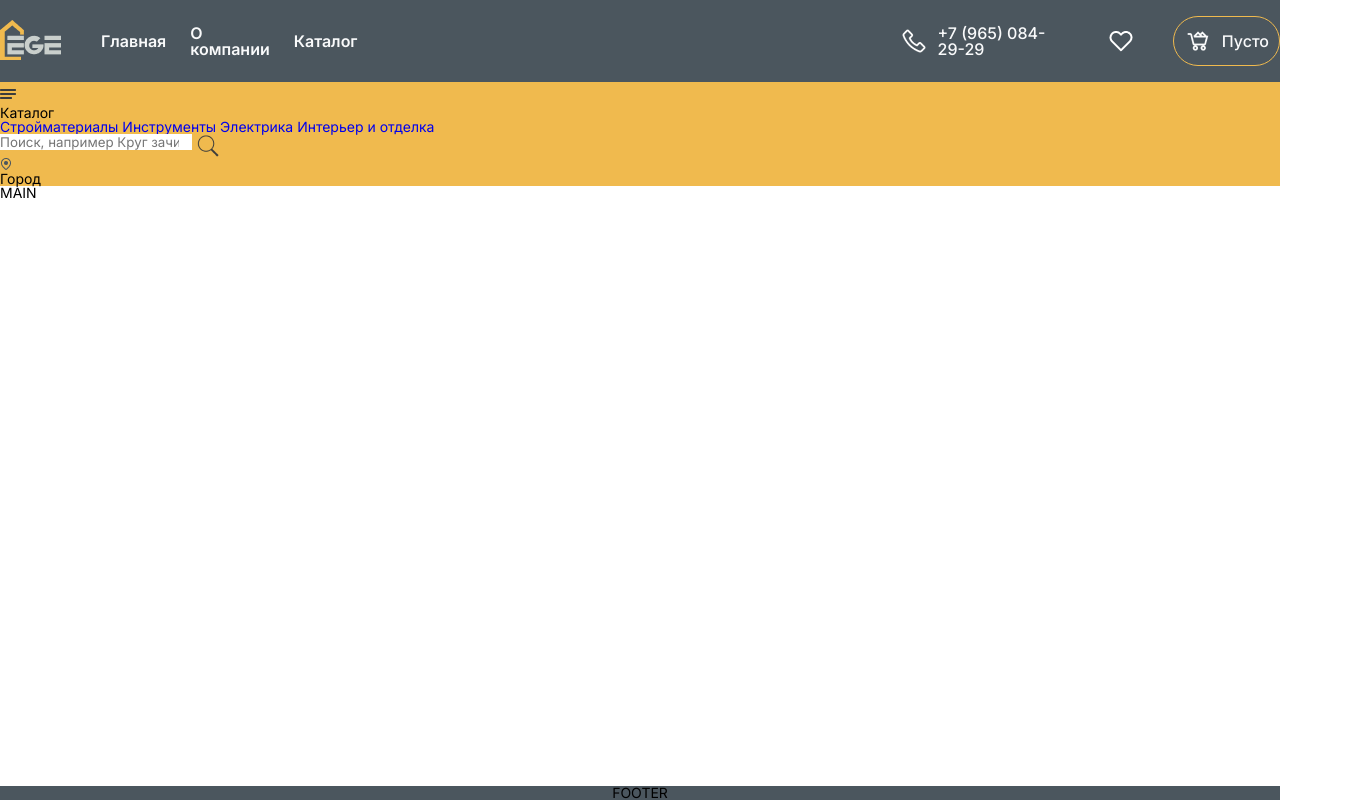
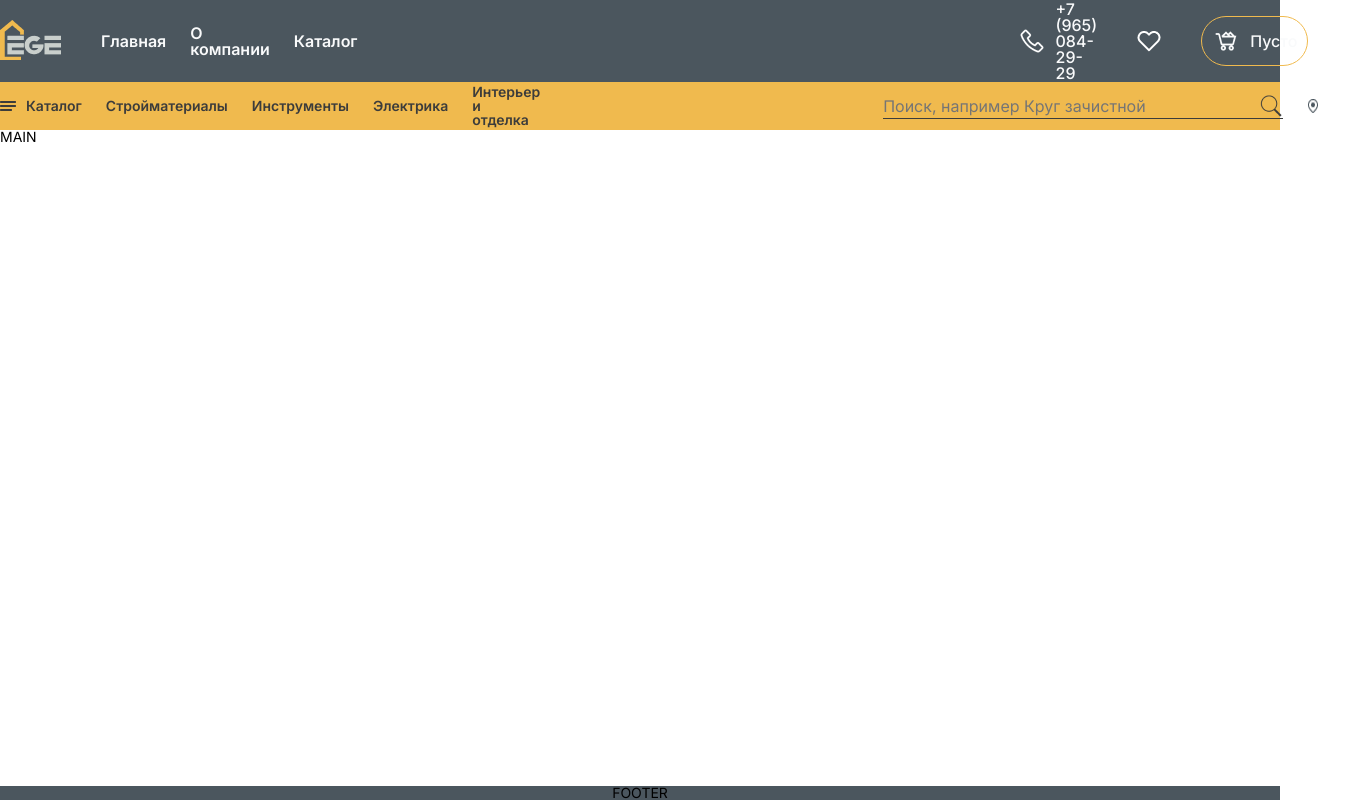
Before and after one commit to NailKhabibullin/ege_shop, a plain HTML site: page index.html in a window 1280 px wide. Shown: the whole page, 1365 px wide, since content can reach past the window. Drawn offline with Linux system fonts and the light colour scheme.

Commit message:
Header menu

```diff
--- a/index.html
+++ b/index.html
@@ -58,7 +58,7 @@
                             </div>
                             <div class="bottom-nav__product-search-location">
                                 <div class="bottom-nav__product-search">
-                                        <input type="search" name="ptoduct" id="" class="product-search-input" placeholder="Поиск, например Круг зачистной">
+                                        <input type="search" name="ptoduct" id="" class="bottom-nav__product-search-input" placeholder="Поиск, например Круг зачистной">
                                         <img src="src/icons/search.png" alt="">
                                 </div>
                                 <div class="bottom-nav__location">
--- a/scss/style.scss
+++ b/scss/style.scss
@@ -33,7 +33,7 @@ body {
     color: #F9FAFB;
     &__container {
         display: flex;
-        justify-content: flex-start;
+        justify-content: space-between;
     }
     &__icon-img {
         margin: 20px 40px 20px 0;
@@ -50,7 +50,7 @@ body {
         }
     }
     &__main-menu a:not(:first-child) {
-        margin-right: 502px;
+        margin-right: 640px;
     }
     &__main-menu a:not(:last-child) {
         margin-right: 24px;
@@ -59,7 +59,7 @@ body {
         font-weight: 500;
         display: flex;
         align-items: center;
-        margin: 0 40px;
+        margin: 0 20px;
         img {
             margin-right: 10px;
         }
@@ -69,7 +69,7 @@ body {
         display: flex;
         justify-content: center;
         align-items: center;
-        margin-right: 40px;
+        margin: 0 40px 0 20px;
     }
     &__card {
         font-weight: 500;
@@ -92,6 +92,63 @@ body {
 
 .bottom-nav {
     background-color: #F0BA4E;
+    &__container {
+        display: flex;
+        justify-content: space-between;
+        height: 48px;
+    }
+    &__catalog,
+    &__catalog-navigation {
+        display: flex;
+        justify-content: center;
+        align-items: center;
+        color:#3C3C3B;
+        font-weight: 600;
+        a {
+            color: inherit;
+            text-decoration: none;
+            margin: 0;
+        }
+    }
+    &__catalog-navigation a:not(:first-child) {
+        margin-right: 343px;
+    }
+    &__catalog-navigation a:not(:last-child) {
+        margin-right: 24px;
+    }
+    &__catalog-text {
+        margin-left: 10px;
+        margin-right: 24px;
+    }
+    &__product-search-location {
+        display: flex;
+        justify-content: center;
+        align-items: center;
+    }
+    &__product-search-input {
+        color: #4B565E99;
+        font-size: 16px;
+        font-weight: 400;
+        background-color: #F0BA4E;
+        width: 100%;
+    }
+    &__product-search {
+        width: 400px;
+        border-bottom: 1px solid #3C3C3B;
+        display: flex;
+        justify-content: space-between;
+        margin-right: 24px;
+    }
+    &__location {
+        display: flex;
+        justify-content: center;
+    }
+    &__location-place {
+        margin-left: 4px;
+        color: #FFFFFF;
+        font-weight: 500;
+
+    }
 }
 
 .main {
```
Also changed, not shown: css/style.css.
